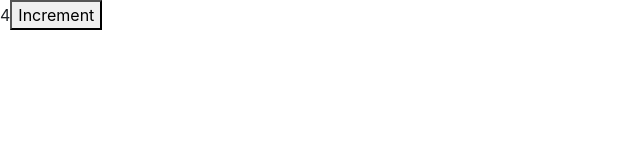
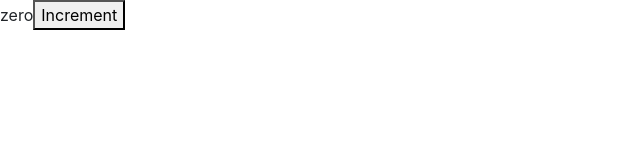
Before and after one commit to nazaninqfn/react, a React (Create React App) app in the folder counter-app/: page / in a window 1280 px wide. Shown: the top 160 px of the page, without its empty margins (0-640 px from the left). Built offline with nearby package versions, Linux system fonts and the light colour scheme.

Commit message:
3-5-improve formatcount

```diff
--- a/counter-app/src/components/counter.jsx
+++ b/counter-app/src/components/counter.jsx
@@ -3,24 +3,22 @@ import React, { Component } from 'react'
 //cc
 class Counter extends Component {
     state = {
-        count:1
+        count:0
     };
-    // State is a special property in React component, and basically
-    //  it's an object that includes any data that this component needs.
 
     render() {
         return (
         <React.Fragment>
-            <span>{2+2}</span>
-            {/* in between these curly braces we can write any valid JavaScript
-            expressions. An expression is something that produces a value. */}
+            <span>{this.formatCount()}</span>
+
             <button>Increment</button>
         </React.Fragment>
         //ctl+d -> multiply cursor
         );
     }
     formatCount(){
-        return this.state.count === 0 ? 'zero' : this.state.count;
+        const{count} = this.state;
+        return count === 0 ? 'zero': count;
     }
 }
 
```
